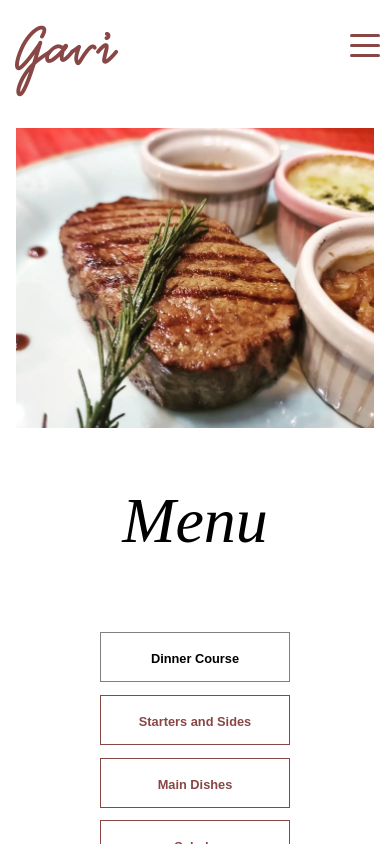
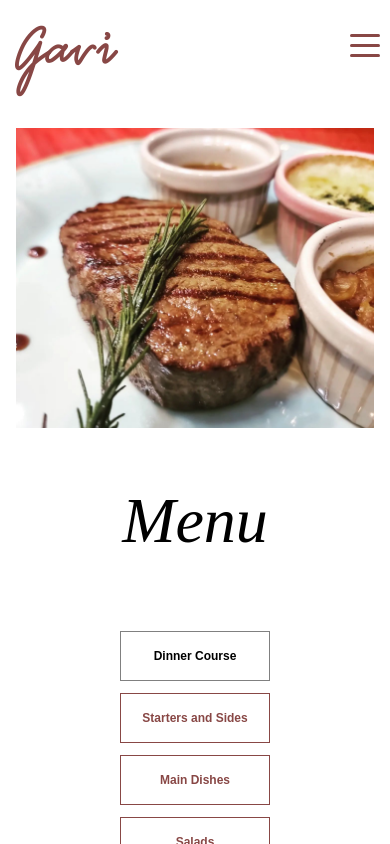
Before and after one commit to Matthiaswf/Gavi-Wine-Restaurant, a Vue app: page /menu in a window 390 px wide. Built offline with nearby package versions, Linux system fonts and the light colour scheme; a web font is replaced by a local one.

Commit message:
Mobile Menu Buttons size fixed

```diff
--- a/src/views/MenuView.vue
+++ b/src/views/MenuView.vue
@@ -412,6 +412,7 @@ button {
   margin-right: 1em;
   margin-top: 1em;
   cursor: pointer;
+  box-sizing: border-box; /* Ensure padding and borders are included in the width/height */
 }
 button.active {
   border: 1px solid grey;
@@ -495,5 +496,14 @@ button.active {
     box-sizing: border-box;
     margin-top: 40px;
   }
+
+  button {
+    height: 50px; /* Reduce height */
+    width: 150px; /* Reduce width */
+    font-size: 0.75rem; /* Slightly smaller font */
+    padding: 0.6rem 1rem; /* Increase horizontal padding */
+    margin-left: 0.8em;
+    margin-right: 0.8em;
+  }
 }
 </style>
--- a/src/views/WineView.vue
+++ b/src/views/WineView.vue
@@ -529,6 +529,7 @@ button.active {
 
   .filter {
     margin-top: 10px;
+    margin-bottom: 10px;
   }
 
   .menu {
@@ -540,6 +541,7 @@ button.active {
     gap: 20px;
     min-width: 0;
     width: 100%;
+    margin-top: 10px;
   }
 
   .menu-wrap {
@@ -548,5 +550,13 @@ button.active {
     box-sizing: border-box;
     margin-top: 40px;
   }
+  button {
+    height: 50px; /* Reduce height */
+    width: 150px; /* Reduce width */
+    font-size: 0.75rem; /* Slightly smaller font */
+    padding: 0.6rem 1rem; /* Increase horizontal padding */
+    margin-left: 0.8em;
+    margin-right: 0.8em;
+  }
 }
 </style>
```
Also changed, not shown: src/components/Menu.vue (deleted, +0 -9 lines).
